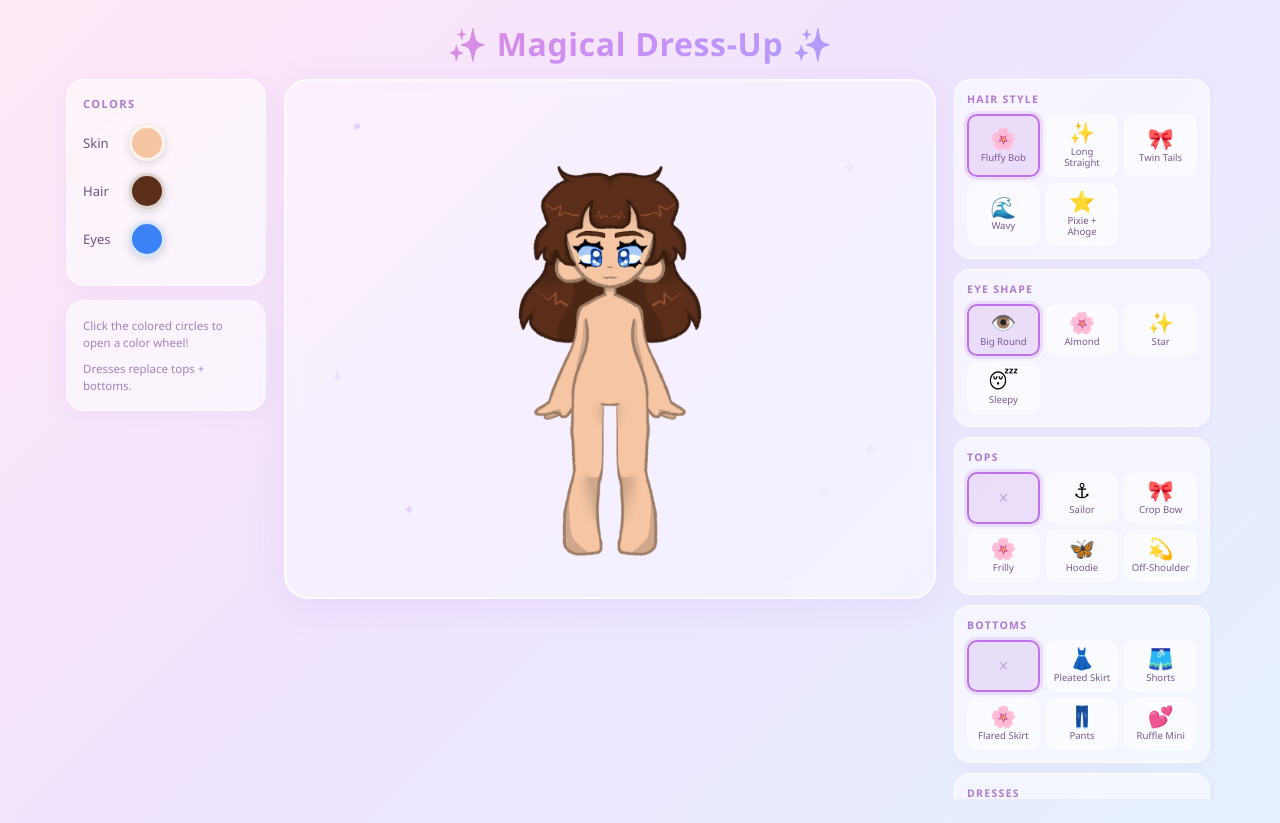
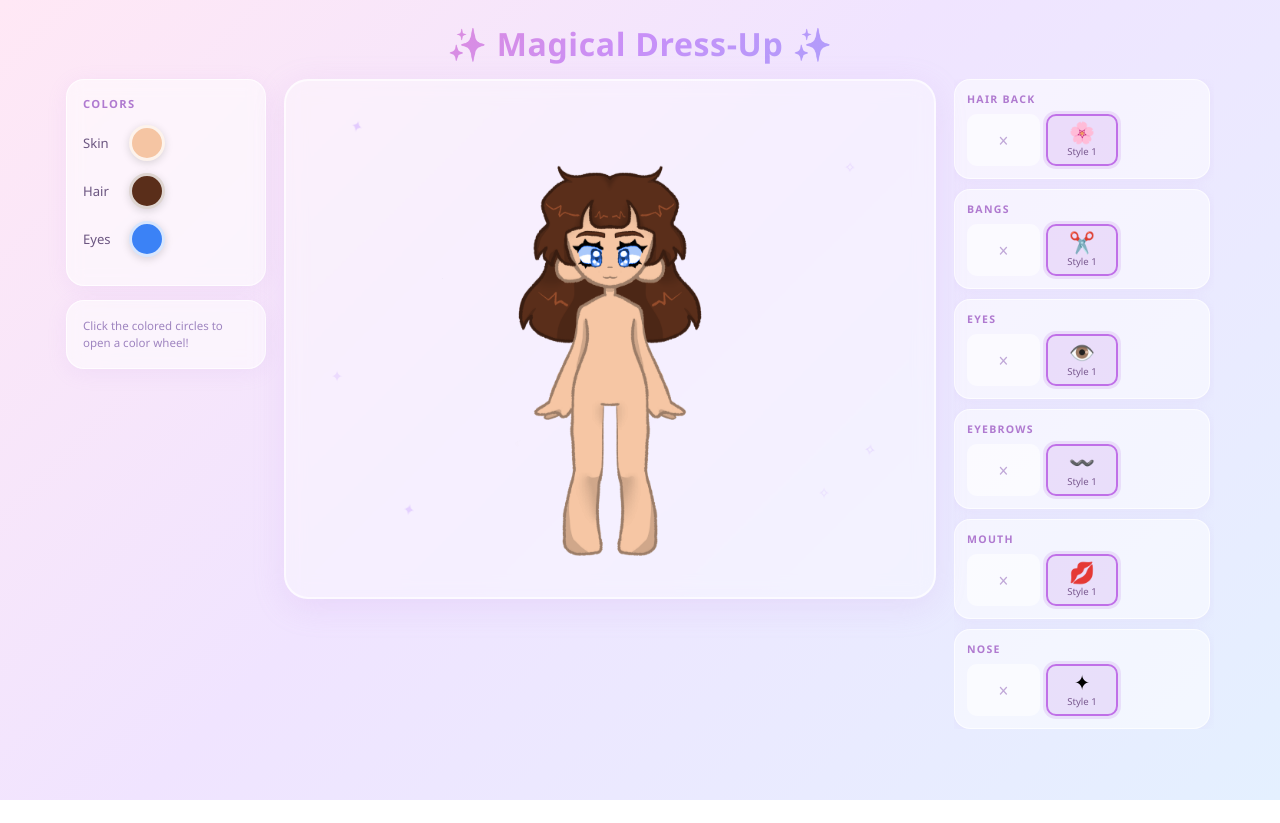
Before and after one commit to pezpile/magical-dress-up, a React (Vite) app: page / in a window 1280 px wide. After the commit the page ends 800 px from the top, so only its background shows below. Built offline with nearby package versions, Linux system fonts and the light colour scheme.

Commit message:
Restructure wardrobe: per-feature categories (eyes, brows, mouth, nose, bangs, hair back)

```diff
--- a/src/App.jsx
+++ b/src/App.jsx
@@ -1,6 +1,6 @@
 import { useState, useRef, useEffect } from 'react';
 import { HexColorPicker } from 'react-colorful';
-import Character from './CharacterPNG.jsx';
+import CharacterPNG from './CharacterPNG.jsx';
 import Wardrobe from './Wardrobe.jsx';
 import './App.css';
 
@@ -37,19 +37,14 @@ function ColorSwatch({ label, color, onChange }) {
 export default function App() {
   const [skinColor, setSkinColor] = useState('#f5c5a3');
   const [hairColor, setHairColor] = useState('#5a2e1a');
-  const [eyeColor, setEyeColor] = useState('#3b82f6');
-  const [hairStyle, setHairStyle] = useState(0);
-  const [eyeShape, setEyeShape] = useState(0);
-  const [outfit, setOutfit] = useState({
-    top: null,
-    bottom: null,
-    dress: null,
-    accessory: null,
-  });
+  const [eyeColor,  setEyeColor]  = useState('#3b82f6');
 
-  function handleOutfitChange(patch) {
-    setOutfit(prev => ({ ...prev, ...patch }));
-  }
+  const [eyes,     setEyes]     = useState(0);
+  const [eyebrows, setEyebrows] = useState(0);
+  const [mouth,    setMouth]    = useState(0);
+  const [nose,     setNose]     = useState(0);
+  const [bangs,    setBangs]    = useState(0);
+  const [hairBack, setHairBack] = useState(0);
 
   return (
     <div className="app">
@@ -64,12 +59,11 @@ export default function App() {
             <h2 className="panel-title">Colors</h2>
             <ColorSwatch label="Skin" color={skinColor} onChange={setSkinColor} />
             <ColorSwatch label="Hair" color={hairColor} onChange={setHairColor} />
-            <ColorSwatch label="Eyes" color={eyeColor} onChange={setEyeColor} />
+            <ColorSwatch label="Eyes" color={eyeColor}  onChange={setEyeColor}  />
           </div>
 
           <div className="panel-card tips-card">
             <p className="tip">Click the colored circles to open a color wheel!</p>
-            <p className="tip">Dresses replace tops + bottoms.</p>
           </div>
         </div>
 
@@ -80,27 +74,27 @@ export default function App() {
               <span key={i} className={`sparkle sparkle-${i}`}>{s}</span>
             ))}
           </div>
-          <Character
+          <CharacterPNG
             skinColor={skinColor}
             hairColor={hairColor}
             eyeColor={eyeColor}
-            hairStyle={hairStyle}
-            eyeShape={eyeShape}
-            top={outfit.top}
-            bottom={outfit.bottom}
-            dress={outfit.dress}
-            accessory={outfit.accessory}
+            eyes={eyes}
+            eyebrows={eyebrows}
+            mouth={mouth}
+            nose={nose}
+            bangs={bangs}
+            hairBack={hairBack}
           />
         </div>
 
         {/* Right: Wardrobe */}
         <Wardrobe
-          outfit={outfit}
-          onOutfitChange={handleOutfitChange}
-          hairStyle={hairStyle}
-          eyeShape={eyeShape}
-          onHairChange={setHairStyle}
-          onEyeChange={setEyeShape}
+          eyes={eyes}       onEyes={setEyes}
+          eyebrows={eyebrows} onEyebrows={setEyebrows}
+          mouth={mouth}     onMouth={setMouth}
+          nose={nose}       onNose={setNose}
+          bangs={bangs}     onBangs={setBangs}
+          hairBack={hairBack} onHairBack={setHairBack}
         />
       </main>
     </div>
--- a/src/Wardrobe.jsx
+++ b/src/Wardrobe.jsx
@@ -1,12 +1,10 @@
-import React from 'react';
-import { HAIR_STYLES, EYE_SHAPES, TOPS, BOTTOMS, DRESSES, ACCESSORIES } from './data.js';
+import { EYES, EYEBROWS, MOUTH, NOSE, BANGS, HAIR_BACK } from './data.js';
 
-function ItemRow({ label, items, selected, onSelect, allowNone = false }) {
+function Section({ label, items, selected, onSelect }) {
   return (
     <div className="wardrobe-section">
       <h3>{label}</h3>
       <div className="item-grid">
-        {allowNone && (
         <button
           className={`item-btn none-btn ${selected === null ? 'selected' : ''}`}
           onClick={() => onSelect(null)}
@@ -14,7 +12,6 @@ function ItemRow({ label, items, selected, onSelect, allowNone = false }) {
         >
           ✕
         </button>
-        )}
         {items.map(item => (
           <button
             key={item.id}
@@ -31,49 +28,22 @@ function ItemRow({ label, items, selected, onSelect, allowNone = false }) {
   );
 }
 
-export default function Wardrobe({ outfit, onOutfitChange, hairStyle, eyeShape, onHairChange, onEyeChange }) {
+export default function Wardrobe({
+  eyes,     onEyes,
+  eyebrows, onEyebrows,
+  mouth,    onMouth,
+  nose,     onNose,
+  bangs,    onBangs,
+  hairBack, onHairBack,
+}) {
   return (
     <div className="wardrobe-panel">
-      <ItemRow
-        label="Hair Style"
-        items={HAIR_STYLES}
-        selected={hairStyle}
-        onSelect={onHairChange}
-      />
-      <ItemRow
-        label="Eye Shape"
-        items={EYE_SHAPES}
-        selected={eyeShape}
-        onSelect={onEyeChange}
-      />
-      <ItemRow
-        label="Tops"
-        items={TOPS}
-        selected={outfit.top}
-        onSelect={v => onOutfitChange({ top: v })}
-        allowNone
-      />
-      <ItemRow
-        label="Bottoms"
-        items={BOTTOMS}
-        selected={outfit.bottom}
-        onSelect={v => onOutfitChange({ bottom: v })}
-        allowNone
-      />
-      <ItemRow
-        label="Dresses"
-        items={DRESSES}
-        selected={outfit.dress}
-        onSelect={v => onOutfitChange({ dress: v })}
-        allowNone
-      />
-      <ItemRow
-        label="Accessories"
-        items={ACCESSORIES}
-        selected={outfit.accessory}
-        onSelect={v => onOutfitChange({ accessory: v })}
-        allowNone
-      />
+      <Section label="Hair Back" items={HAIR_BACK} selected={hairBack} onSelect={onHairBack} />
+      <Section label="Bangs"     items={BANGS}     selected={bangs}    onSelect={onBangs}    />
+      <Section label="Eyes"      items={EYES}      selected={eyes}     onSelect={onEyes}     />
+      <Section label="Eyebrows"  items={EYEBROWS}  selected={eyebrows} onSelect={onEyebrows} />
+      <Section label="Mouth"     items={MOUTH}     selected={mouth}    onSelect={onMouth}    />
+      <Section label="Nose"      items={NOSE}      selected={nose}     onSelect={onNose}     />
     </div>
   );
 }
--- a/src/data.js
+++ b/src/data.js
@@ -1,46 +1,23 @@
-export const HAIR_STYLES = [
-  { id: 0, name: 'Fluffy Bob', emoji: '🌸' },
-  { id: 1, name: 'Long Straight', emoji: '✨' },
-  { id: 2, name: 'Twin Tails', emoji: '🎀' },
-  { id: 3, name: 'Wavy', emoji: '🌊' },
-  { id: 4, name: 'Pixie + Ahoge', emoji: '⭐' },
+export const EYES = [
+  { id: 0, name: 'Style 1', emoji: '👁️' },
 ];
 
-export const EYE_SHAPES = [
-  { id: 0, name: 'Big Round', emoji: '👁️' },
-  { id: 1, name: 'Almond', emoji: '🌸' },
-  { id: 2, name: 'Star', emoji: '✨' },
-  { id: 3, name: 'Sleepy', emoji: '😴' },
+export const EYEBROWS = [
+  { id: 0, name: 'Style 1', emoji: '〰️' },
 ];
 
-export const TOPS = [
-  { id: 0, name: 'Sailor', emoji: '⚓', color: '#6699cc' },
-  { id: 1, name: 'Crop Bow', emoji: '🎀', color: '#ff9eb5' },
-  { id: 2, name: 'Frilly', emoji: '🌸', color: '#e8d4f8' },
-  { id: 3, name: 'Hoodie', emoji: '🦋', color: '#99aacc' },
-  { id: 4, name: 'Off-Shoulder', emoji: '💫', color: '#ffcce0' },
+export const MOUTH = [
+  { id: 0, name: 'Style 1', emoji: '💋' },
 ];
 
-export const BOTTOMS = [
-  { id: 0, name: 'Pleated Skirt', emoji: '👗', color: '#c8a8e8' },
-  { id: 1, name: 'Shorts', emoji: '🩳', color: '#88ccaa' },
-  { id: 2, name: 'Flared Skirt', emoji: '🌸', color: '#ffb7d5' },
-  { id: 3, name: 'Pants', emoji: '👖', color: '#8899cc' },
-  { id: 4, name: 'Ruffle Mini', emoji: '💕', color: '#ffaa88' },
+export const NOSE = [
+  { id: 0, name: 'Style 1', emoji: '✦' },
 ];
 
-export const DRESSES = [
-  { id: 0, name: 'Magical Girl', emoji: '⭐', color: '#ff88b8' },
-  { id: 1, name: 'Lolita', emoji: '🌷', color: '#c8a8ff' },
-  { id: 2, name: 'Sundress', emoji: '🌻', color: '#88ddaa' },
-  { id: 3, name: 'Princess', emoji: '👑', color: '#ffc875' },
-  { id: 4, name: 'Casual Mini', emoji: '💙', color: '#88aaff' },
+export const BANGS = [
+  { id: 0, name: 'Style 1', emoji: '✂️' },
 ];
 
-export const ACCESSORIES = [
-  { id: 0, name: 'Bow', emoji: '🎀', color: '#ff80b0' },
-  { id: 1, name: 'Cat Ears', emoji: '🐱', color: '#d4a8c8' },
-  { id: 2, name: 'Tiara', emoji: '👑', color: '#ffd700' },
-  { id: 3, name: 'Flower Crown', emoji: '🌸', color: '#ffaa55' },
-  { id: 4, name: 'Star Clips', emoji: '⭐', color: '#ffdd44' },
+export const HAIR_BACK = [
+  { id: 0, name: 'Style 1', emoji: '🌸' },
 ];
```
Also changed, not shown: src/CharacterPNG.jsx (+40 -55 lines). Lines whose indentation alone changed are shown as unchanged.
